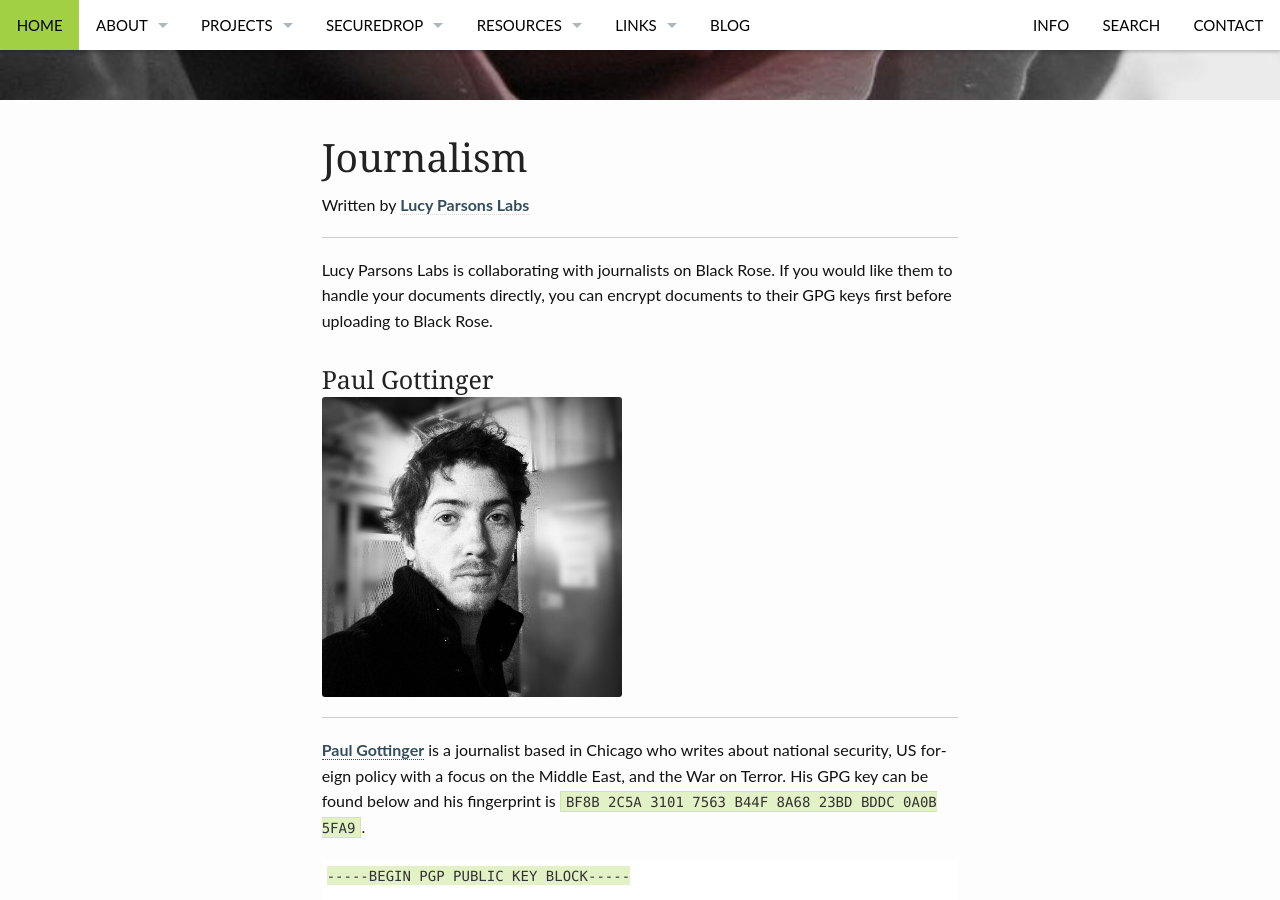
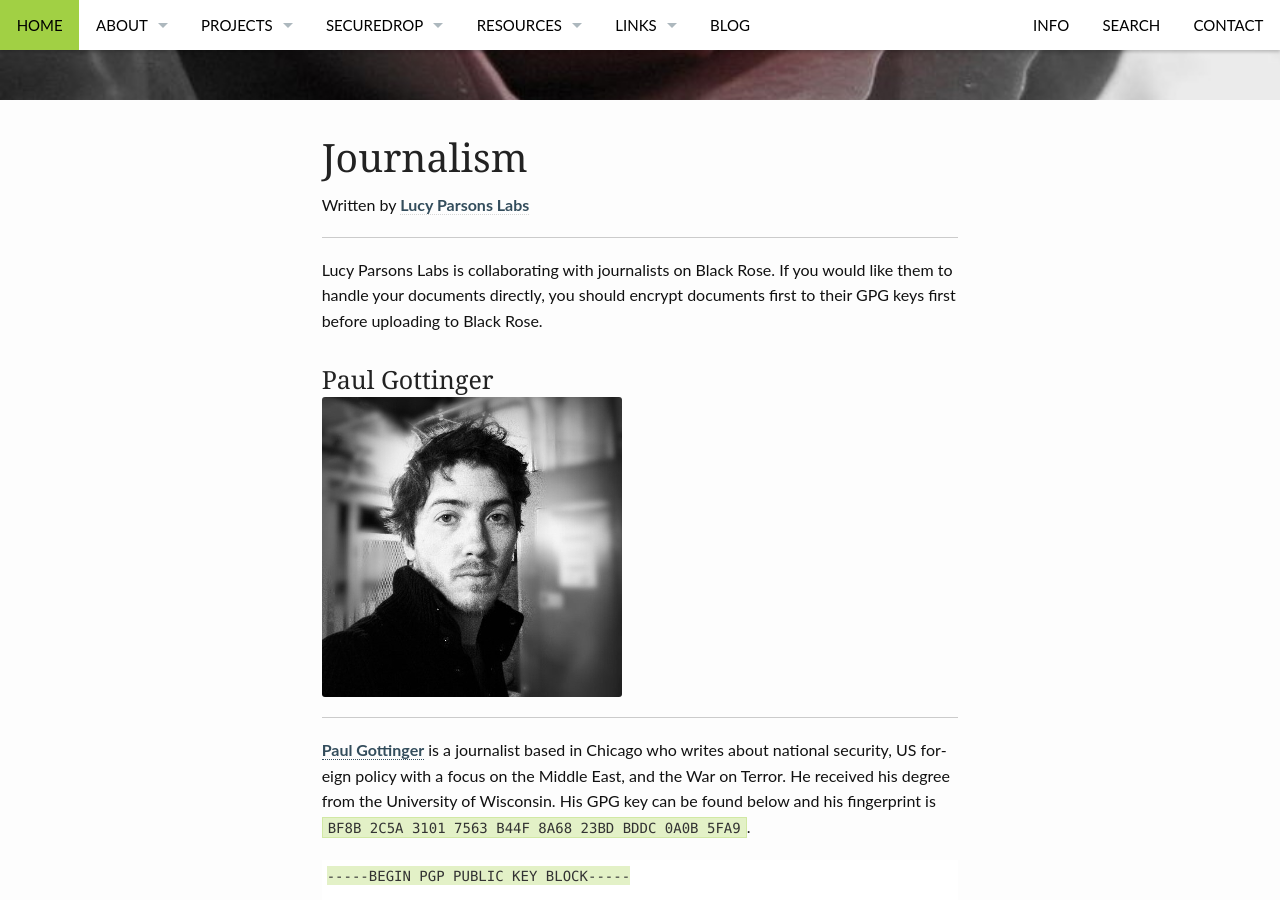
Before and after one commit to saltthefries/lucyparsonslabs.com, a Jekyll site: the page built from securedrop/journalism/index.md, in a window 1280 px wide and 900 px high, scrolled down 260 px. Built offline with Jekyll 4.4.1, drawn with Linux system fonts in a browser that asks for light colours.

Commit message:
add more information about Paul

```diff
--- a/securedrop/journalism/index.md
+++ b/securedrop/journalism/index.md
@@ -8,13 +8,13 @@ header:
 
 ------------------------
 
-Lucy Parsons Labs is collaborating with journalists on Black Rose. If you would like them to handle your documents directly, you can encrypt documents to their GPG keys first before uploading to Black Rose.
+Lucy Parsons Labs is collaborating with journalists on Black Rose. If you would like them to handle your documents directly, you should encrypt documents first to their GPG keys first before uploading to Black Rose.
 
 ### Paul Gottinger
 ![Paul](/images/journalists/Gottinger.jpeg)
 
 --------------
-[Paul Gottinger](https://twitter.com/PaulGottinger) is a journalist based in Chicago who writes about national security, US foreign policy with a focus on the Middle East, and the War on Terror. His GPG key can be found below and his fingerprint is `BF8B 2C5A 3101 7563 B44F 8A68 23BD BDDC 0A0B 5FA9`.
+[Paul Gottinger](https://twitter.com/PaulGottinger) is a journalist based in Chicago who writes about national security, US foreign policy with a focus on the Middle East, and the War on Terror. He received his degree from the University of Wisconsin.  His GPG key can be found below and his fingerprint is `BF8B 2C5A 3101 7563 B44F 8A68 23BD BDDC 0A0B 5FA9`.
 
 
 ~~~~~~~
```
